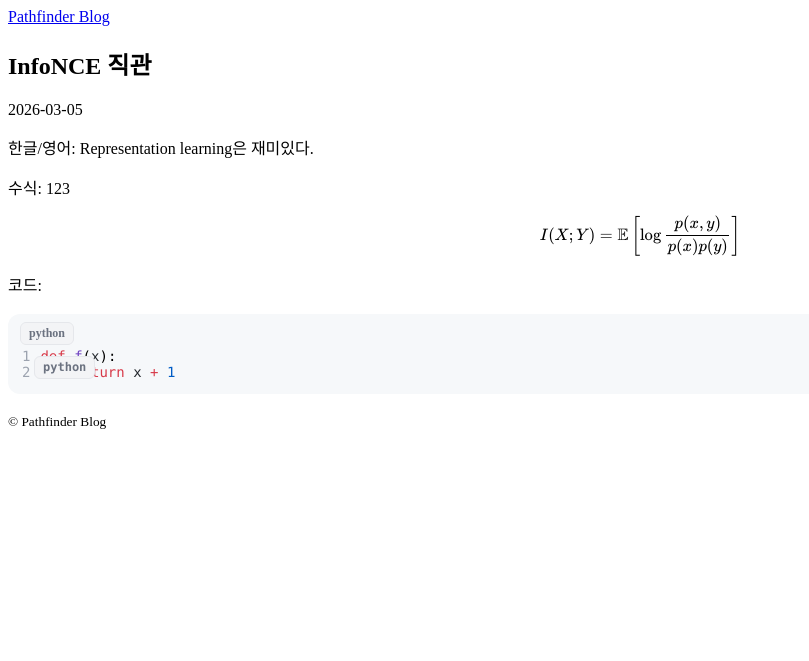
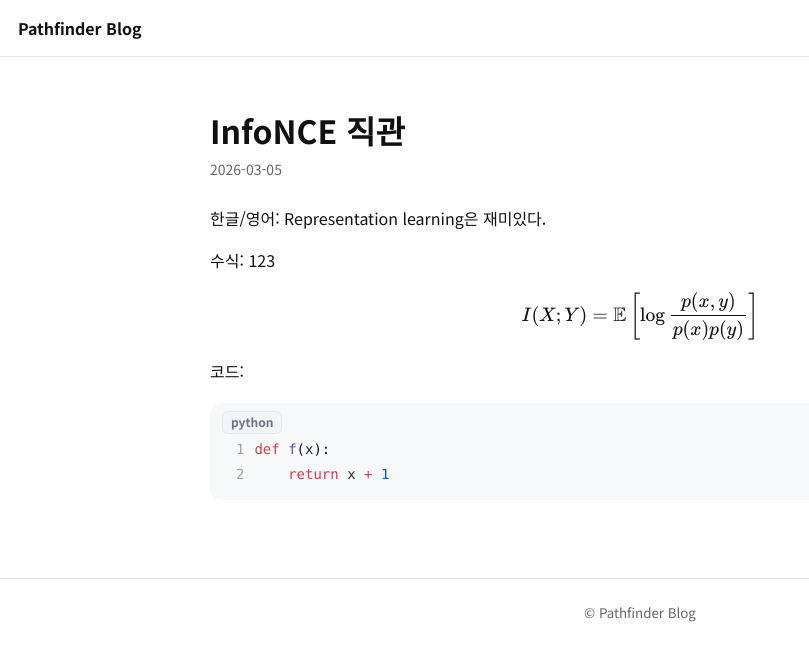
Before and after one commit to pathfinder-J/pathfinder-J.github.io, a Jekyll site: the page built from notes/example.md, in a window 1280 px wide. Shown: the top 661 px of the page, without its empty margins (0-809 px from the left). Built offline with Jekyll 4.4.1, drawn with Linux system fonts in a browser that asks for light colours.

Commit message:
Update style.css

```diff
--- a/css/style.css
+++ b/css/style.css
@@ -1,85 +1,203 @@
-/* ===== Inline code ===== */
-code{
+/* ===== Base ===== */
+:root{
+  --text: #111;
+  --muted: #666;
+  --bg: #fff;
+  --link: #0b57d0;
+  --code-bg: #f6f8fa;
+  --border: #e6e6e6;
+}
+
+html{ background: var(--bg); }
+body{
+  margin: 0;
+  color: var(--text);
+  font-family: "Noto Sans KR","Noto Sans",system-ui,sans-serif;
+  font-size: 16px;
+  line-height: 1.75;
+  -webkit-font-smoothing: antialiased;
+  text-rendering: optimizeLegibility;
+}
+
+.container{
+  max-width: 860px;
+  margin: 0 auto;
+  padding: 36px 18px 60px;
+}
+
+/* ===== Header / Footer ===== */
+.site-header{
+  border-bottom: 1px solid var(--border);
+  padding: 14px 18px;
+}
+.site-title a{
+  color: var(--text);
+  text-decoration: none;
+  font-weight: 700;
+}
+.site-title a:hover{ text-decoration: underline; }
+
+.site-footer{
+  border-top: 1px solid var(--border);
+  padding: 18px;
+  color: var(--muted);
+  text-align: center;
+}
+
+/* ===== Typography ===== */
+.post-title{
+  margin: 18px 0 8px;
+  font-size: 32px;
+  line-height: 1.2;
+}
+.post-meta{
+  color: var(--muted);
+  margin-bottom: 22px;
+  font-size: 14px;
+}
+
+.post-content p{ margin: 14px 0; }
+.post-content h2{ margin-top: 36px; font-size: 24px; }
+.post-content h3{ margin-top: 26px; font-size: 20px; }
+
+a{ color: var(--link); }
+a:hover{ text-decoration: underline; }
+
+/* ===== Images ===== */
+.post-content img{
+  max-width: 100%;
+  height: auto;
+  display: block;
+  margin: 18px auto;
+}
+
+/* ===== Inline code & Code blocks (GLOBAL) ===== */
+pre, code{
   font-family: ui-monospace, SFMono-Regular, Menlo, Monaco, Consolas, "Liberation Mono", monospace;
   font-size: 14px;
+}
+
+/* inline code */
+code{
   background: var(--code-bg);
   padding: 2px 6px;
   border-radius: 8px;
 }
 
-/* ===== Rouge code blocks ===== */
-.highlighter-rouge,
-.highlighter-rouge *{
-  box-sizing: border-box;
+/* 일반 pre (Rouge 블록은 아래에서 따로 완전 리셋함) */
+pre{
+  background: var(--code-bg);
+  padding: 16px;
+  border-radius: 12px;
+  overflow-x: auto;
+  margin: 18px 0;
 }
 
+pre code{
+  background: transparent;
+  padding: 0;
+}
+
+/* ===== MathJax spacing ===== */
+.MathJax, mjx-container{
+  font-size: 1.06em;
+}
+mjx-container[display="true"]{
+  margin: 18px 0 !important;
+}
+
+/* =========================================================
+   Rouge (Jekyll/Rouge) code blocks + line numbers  ✅FIXED
+   실제 HTML(확정):
+   <div class="language-python highlighter-rouge">
+     <div class="highlight">
+       <pre class="highlight"><code>
+         <table class="rouge-table">
+           <td class="rouge-gutter"><pre class="lineno">...</pre></td>
+           <td class="rouge-code"><pre>...</pre></td>
+         </table>
+       </code></pre>
+     </div>
+   </div>
+   ========================================================= */
+
+/* 0) 기존/테마에서 만드는 pseudo 라벨 강제 OFF */
+.highlighter-rouge pre::before,
+.highlighter-rouge code::before,
+.highlighter-rouge pre.highlight::before,
+pre::before,
+pre.highlight::before,
+code::before{
+  content: none !important;
+  display: none !important;
+}
+
+/* 1) Rouge 영역에서는 전역 pre/code 스타일(특히 pre padding 16px, code 배경/패딩)을 완전히 제거 */
 .highlighter-rouge pre,
 .highlighter-rouge code{
-  font-family: ui-monospace, SFMono-Regular, Menlo, Monaco, Consolas, "Liberation Mono", monospace;
-  font-size: 14px;
+  background: transparent !important;
+  padding: 0 !important;
+  margin: 0 !important;
+  border-radius: 0 !important;
 }
 
-/* inline code 스타일이 코드블록 안으로 들어오지 않게 reset */
+/* inline code 스타일이 코드블록 내부로 들어오는 것 차단 */
 .highlighter-rouge code{
   background: transparent !important;
   padding: 0 !important;
   border-radius: 0 !important;
+  display: block; /* <code> 안에 table이 들어가 있으므로 block으로 */
 }
 
-/* 바깥 박스 */
+/* 2) 코드블록 “박스”는 .highlight 한 군데에서만 padding을 준다 (중첩 방지) */
 .highlighter-rouge .highlight{
   position: relative;
   background: #f6f8fa;
   border-radius: 12px;
   margin: 18px 0;
-  padding: 34px 14px 14px 14px;
+
+  /* 라벨 공간 + 좌우 여백 */
+  padding: 34px 12px 14px 12px;
+
   overflow-x: auto;
 }
 
-/* 라벨 */
+/* 3) pre.highlight는 그릇 역할만(안전하게 다시 0) */
+.highlighter-rouge .highlight > pre.highlight{
+  padding: 0 !important;
+  margin: 0 !important;
+}
+
+/* 4) 라벨: language-xxx가 바깥 div에 있으니 이렇게 써야 100% 먹음 */
 .highlighter-rouge .highlight::before{
   content: "";
   display: none;
+
   position: absolute;
   top: 8px;
   left: 12px;
+
   font-size: 12px;
   font-weight: 600;
   line-height: 1.4;
   color: #6b7280;
+
   background: #f3f4f6;
   border: 1px solid #e5e7eb;
   border-radius: 6px;
+
   padding: 2px 8px;
 }
 
-.language-python.highlighter-rouge .highlight::before{
-  content: "python";
-  display: inline-block;
-}
-.language-javascript.highlighter-rouge .highlight::before{
-  content: "javascript";
-  display: inline-block;
-}
-.language-bash.highlighter-rouge .highlight::before{
-  content: "bash";
-  display: inline-block;
-}
+.language-python.highlighter-rouge .highlight::before{ content:"python"; display:inline-block; }
+.language-javascript.highlighter-rouge .highlight::before{ content:"javascript"; display:inline-block; }
+.language-bash.highlighter-rouge .highlight::before{ content:"bash"; display:inline-block; }
 
-/* Rouge 내부 pre reset */
-.highlighter-rouge pre{
-  margin: 0 !important;
-  padding: 0 !important;
-  background: transparent !important;
-  border-radius: 0 !important;
-  overflow: visible !important;
-}
-
-/* table reset */
+/* 5) Rouge table 레이아웃 */
 .highlighter-rouge .rouge-table{
-  width: auto;
   border-collapse: collapse;
   border-spacing: 0;
+  width: auto;   /* 100%로 하면 어떤 테마에서 불필요한 여백이 생기는 경우가 있어서 auto 권장 */
   margin: 0;
 }
 
@@ -88,43 +206,41 @@ code{
   vertical-align: top;
 }
 
-/* line number column: 두 형태 모두 대응 */
-.highlighter-rouge td.rouge-gutter,
-.highlighter-rouge td.gutter{
+/* 6) 줄번호 칸(여기가 spacing의 핵심) */
+.highlighter-rouge td.rouge-gutter{
   user-select: none;
   color: #9ca3af;
-  text-align: right;
   white-space: pre;
-  padding-right: 10px;
+  text-align: right;      /* 숫자는 보통 오른쪽 정렬이 자연스러움 */
+
+  /* ✅ 여기 두 값만으로 “코드가 얼마나 밀리는지”가 결정됨 */
+  padding-right: 10px;    /* 숫자와 코드 사이 간격 */
+  min-width: 1.6em;       /* 줄번호 칸 폭(너무 크면 코드가 과하게 오른쪽으로 감) */
 }
 
-/* line number 자체 */
-.highlighter-rouge td.rouge-gutter pre,
-.highlighter-rouge td.gutter pre,
-.highlighter-rouge pre.lineno{
+/* 줄번호 자체 pre */
+.highlighter-rouge td.rouge-gutter pre.lineno{
+  padding: 0 !important;
   margin: 0 !important;
-  padding: 0 !important;
   background: transparent !important;
 }
 
-/* code column: 두 형태 모두 대응 */
-.highlighter-rouge td.rouge-code,
-.highlighter-rouge td.code{
+/* 7) 코드 칸: 불필요한 들여쓰기 제거 */
+.highlighter-rouge td.rouge-code{
   padding-left: 0 !important;
 }
 
-.highlighter-rouge td.rouge-code pre,
-.highlighter-rouge td.code pre{
+.highlighter-rouge td.rouge-code pre{
+  padding: 0 !important;
   margin: 0 !important;
-  padding: 0 !important;
   background: transparent !important;
 }
 
-/* 토큰 색상 */
-.highlight .c  { color: #6a737d; } /* Comment */
-.highlight .k  { color: #d73a49; } /* Keyword */
-.highlight .o  { color: #d73a49; } /* Operator */
-.highlight .s  { color: #032f62; } /* String */
+/* 8) 토큰 색상(네가 쓰던 그대로) */
+.highlight .c { color: #6a737d; } /* Comment */
+.highlight .k { color: #d73a49; } /* Keyword */
+.highlight .o { color: #d73a49; } /* Operator */
+.highlight .s { color: #032f62; } /* String */
 .highlight .mi { color: #005cc5; } /* Number */
 .highlight .nf { color: #6f42c1; } /* Function name */
 .highlight .nb { color: #005cc5; } /* Builtins */
```
